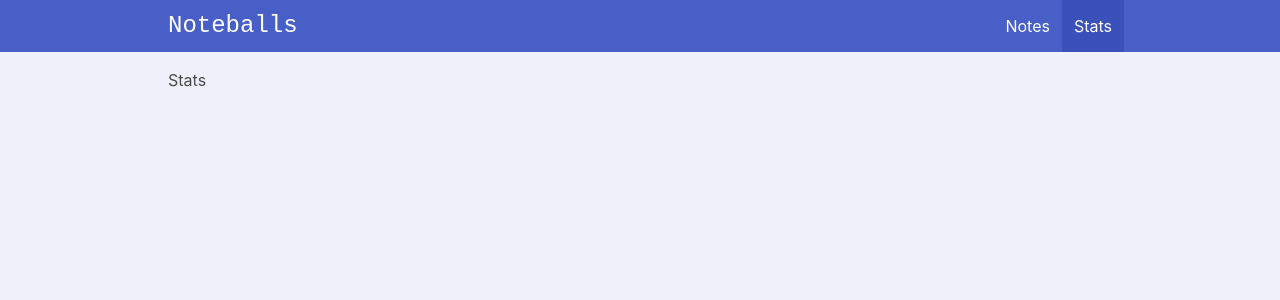
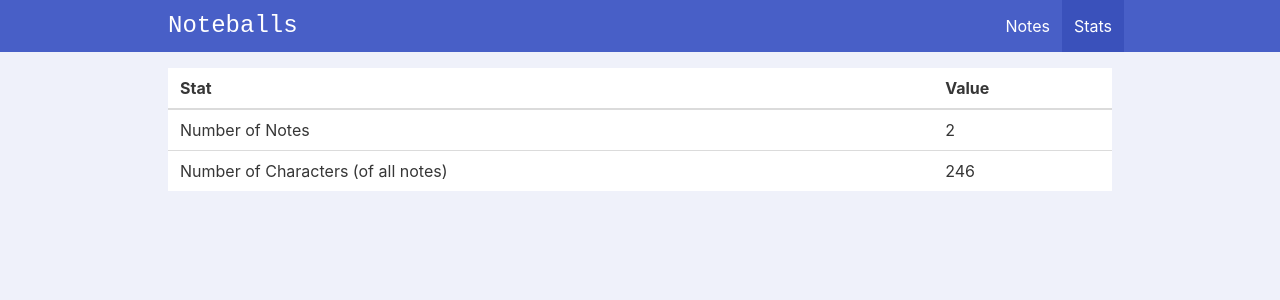
Before and after one commit to danielvito/vue-noteballs, a Vue app: page /#/stats in a window 1280 px wide. Shown: the top 300 px of the page. Built offline with nearby package versions, Linux system fonts and the light colour scheme.

Commit message:
Added stats page metrics

```diff
--- a/src/components/layout/NavBar.vue
+++ b/src/components/layout/NavBar.vue
@@ -25,10 +25,18 @@
         :class="{ 'is-active': showMobileNav }"
       >
         <div class="navbar-end">
-          <RouterLink to="/" class="navbar-item" active-class="is-active"
+          <RouterLink
+            @click="showMobileNav = false"
+            to="/"
+            class="navbar-item"
+            active-class="is-active"
             >Notes</RouterLink
           >
-          <RouterLink to="/stats" class="navbar-item" active-class="is-active"
+          <RouterLink
+            @click="showMobileNav = false"
+            to="/stats"
+            class="navbar-item"
+            active-class="is-active"
             >Stats</RouterLink
           >
         </div>
--- a/src/stores/storeNotes.js
+++ b/src/stores/storeNotes.js
@@ -46,5 +46,15 @@ export const useStoreNotes = defineStore("storeNotes", {
         });
       };
     },
+    totalNotesCount: (state) => {
+      return state.notes.length;
+    },
+    totalCharactersCount: (state) => {
+      const callback = (accumulator, currentValue, index) => {
+        return accumulator + currentValue.content.length;
+      };
+
+      return state.notes.reduce(callback, 0);
+    },
   },
 });
--- a/src/views/ViewStats.vue
+++ b/src/views/ViewStats.vue
@@ -1,11 +1,28 @@
 <template>
   <div class="stats">
-    <h1>Stats</h1>
+    <table class="table is-fullwidth">
+      <thead>
+        <tr>
+          <th>Stat</th>
+          <th>Value</th>
+        </tr>
+      </thead>
+      <tbody>
+        <tr>
+          <td>Number of Notes</td>
+          <td>{{ storeNotes.totalNotesCount }}</td>
+        </tr>
+        <tr>
+          <td>Number of Characters (of all notes)</td>
+          <td>{{ storeNotes.totalCharactersCount }}</td>
+        </tr>
+      </tbody>
+    </table>
   </div>
 </template>
 
-<script>
-export default {};
+<script setup>
+import { useStoreNotes } from "@/stores/storeNotes";
+
+const storeNotes = useStoreNotes();
 </script>
-
-<style></style>
```
